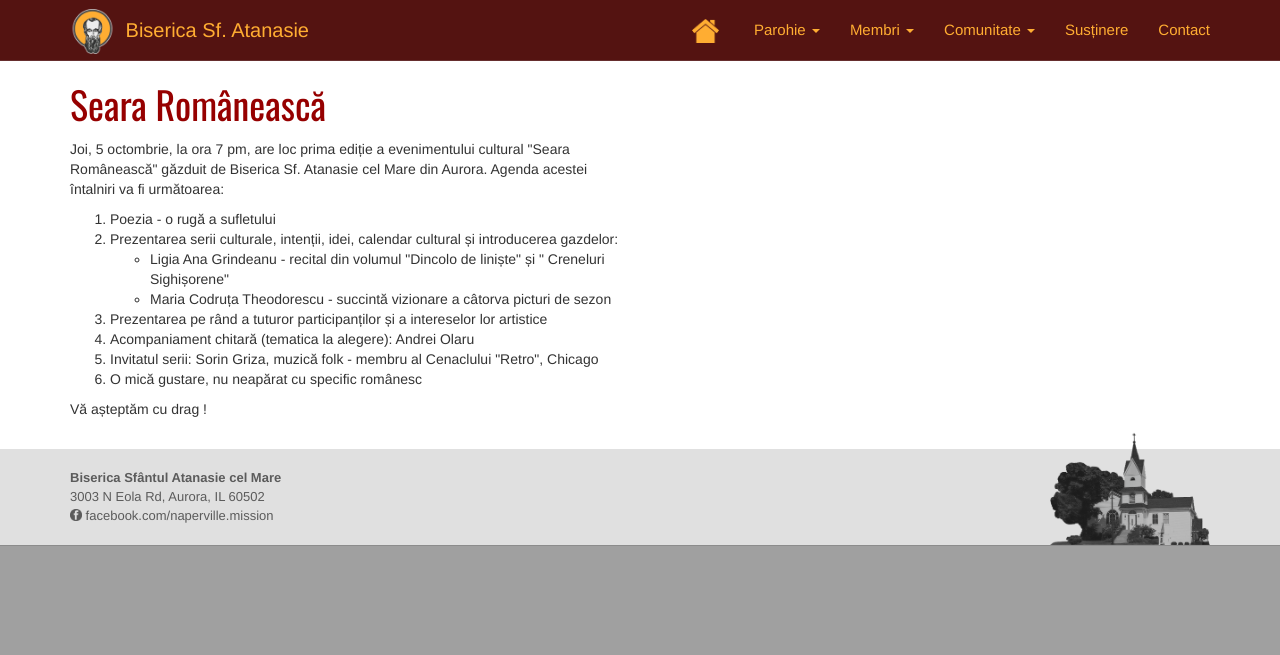
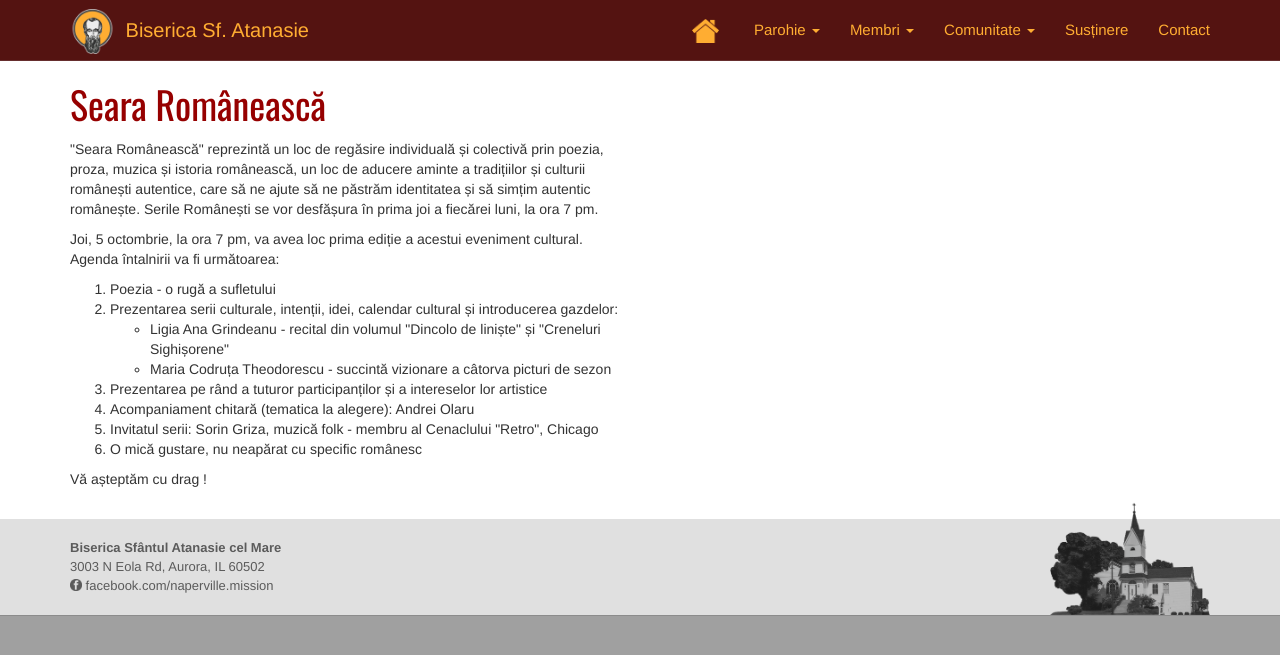
Before and after one commit to iulian787/sfat, a Jekyll site: the page built from ro/2017/seara-romaneasca.html, in a window 1280 px wide. Shown: the top 655 px of the page. Built offline with Jekyll 4.4.1, drawn with Linux system fonts in a browser that asks for light colours.

Commit message:
Update cultural event page

```diff
--- a/ro/2017/seara-romaneasca.html
+++ b/ro/2017/seara-romaneasca.html
@@ -9,13 +9,15 @@ title: Seara Românească
 
     <div class="row">
         <div class="col-md-6">
-            <p>Joi, 5 octombrie, la ora 7 pm, are loc prima ediție a evenimentului cultural "Seara Românească" găzduit de Biserica Sf. Atanasie cel Mare din Aurora. Agenda acestei întalniri va fi următoarea:</p>
+            <p>"Seara Românească" reprezintă un loc de regăsire individuală și colectivă prin poezia, proza, muzica și istoria românească, un loc de aducere aminte a tradițiilor și culturii românești autentice, care să ne ajute să ne păstrăm identitatea și să simțim autentic românește. Serile Românești se vor  desfășura în prima joi a fiecărei luni, la ora 7 pm.</p>
+
+            <p>Joi, 5 octombrie, la ora 7 pm, va avea loc prima ediție a acestui eveniment cultural. Agenda întalnirii va fi următoarea:</p>
             <ol>
                 <li>Poezia - o rugă a sufletului</li>
                 <li>
                     Prezentarea serii culturale, intenții, idei, calendar cultural și introducerea gazdelor:
                     <ul>
-                        <li>Ligia Ana Grindeanu - recital din volumul "Dincolo de liniște" și " Creneluri Sighișorene"</li>
+                        <li>Ligia Ana Grindeanu - recital din volumul "Dincolo de liniște" și "Creneluri Sighișorene"</li>
                         <li>Maria Codruța Theodorescu - succintă vizionare a câtorva picturi de sezon</li>
                     </ul>
                 </li>
```
